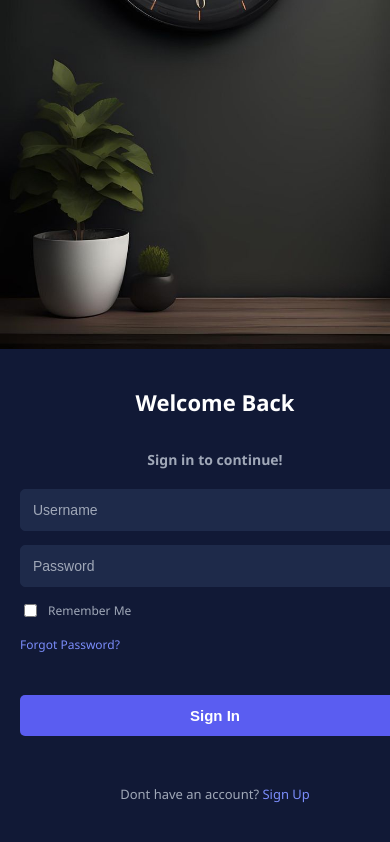
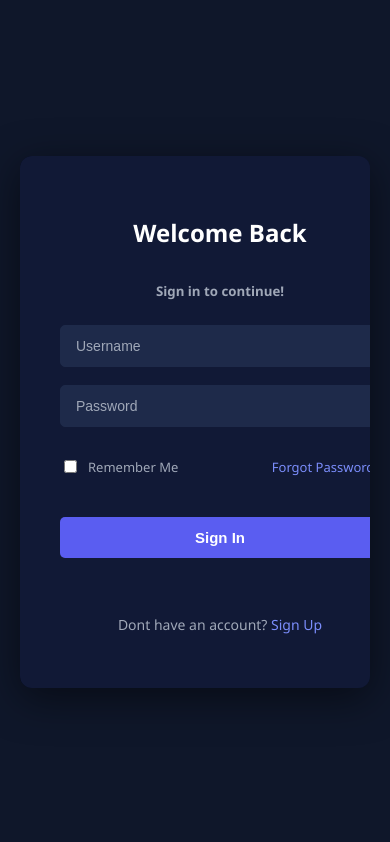
Before and after one commit to TuheliRay/Notes-App, a React (Vite) app in the folder frontend/: page /login in a window 390 px wide. Built offline with nearby package versions, Linux system fonts and the light colour scheme; no server answers; the HTML template or start-up script is replaced by a standard one.

Commit message:
updated login css

```diff
--- a/frontend/src/components/Login.module.css
+++ b/frontend/src/components/Login.module.css
@@ -158,96 +158,29 @@
 }
 
 
+/* --- Responsive Adjustments --- */
 @media (max-width: 768px) {
   .login-wrapper {
     flex-direction: column-reverse;
-    width: 100%;
-    height: 100%;
-    border-radius: 0;
   }
 
   .login-container {
-    width: 100%;
-    max-width: none;
-    padding: 32px 24px;
-    border-radius: 0;
-    flex-grow: 1;
-    justify-content: flex-start;
+    border-radius: 12px 12px 0 0;
   }
 
-  .login-container h2 {
-    font-size: 22px;
-    margin-top: 10px;
-  }
-
-  .login-container h5 {
-    font-size: 14px;
-    margin-bottom: 20px;
-  }
-
-  .login-container form {
-    gap: 14px;
-  }
-
-  .login-container input[type="text"],
-  .login-container input[type="password"] {
-    font-size: 15px;
-    padding: 14px;
-  }
-
-  .password-reset {
-    flex-direction: column;
-    align-items: flex-start;
-    gap: 6px;
-  }
-
-  .login-container button[type="submit"] {
-    font-size: 16px;
-    padding: 14px;
-    margin-top: 16px;
-  }
-
-  .register-link {
-    font-size: 13px;
-    text-align: center;
-    margin-top: 22px;
+  .login-image {
+    height: 200px;
+    flex:none
   }
 }
 
 @media (max-width: 480px) {
-  .login-page {
-    padding: 0;
-  }
 
-  .login-wrapper {
-    width: 100vw;
-    height: 100vh;
-    flex-direction: column-reverse;
-    border-radius: 0;
+  .login-image {
+    display: none;
   }
 
   .login-container {
-    padding: 28px 20px;
-    justify-content: flex-start;
-  }
-
-  .login-container input[type="text"],
-  .login-container input[type="password"] {
-    font-size: 14px;
-    padding: 12px;
-  }
-
-  .password-reset {
-    font-size: 12px;
-    gap: 4px;
-  }
-
-  .login-container button[type="submit"] {
-    padding: 12px;
-    font-size: 15px;
-  }
-
-  .register-link {
-    font-size: 13px;
+    border-radius: 12px;
   }
 }
```
